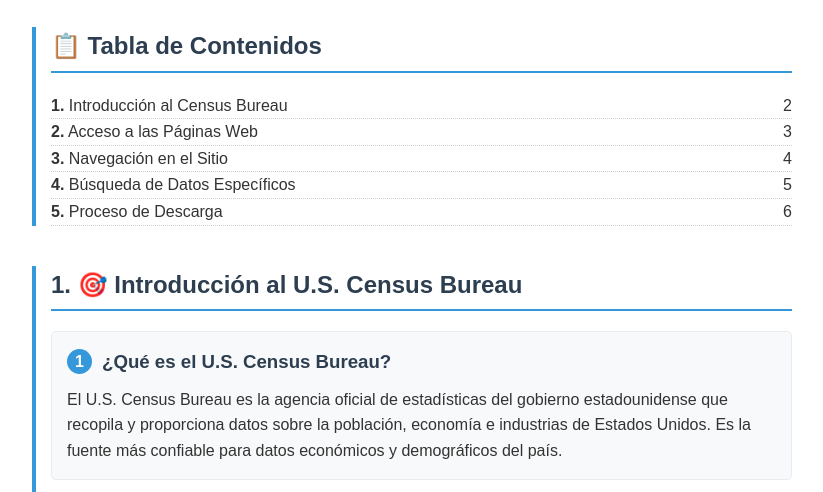
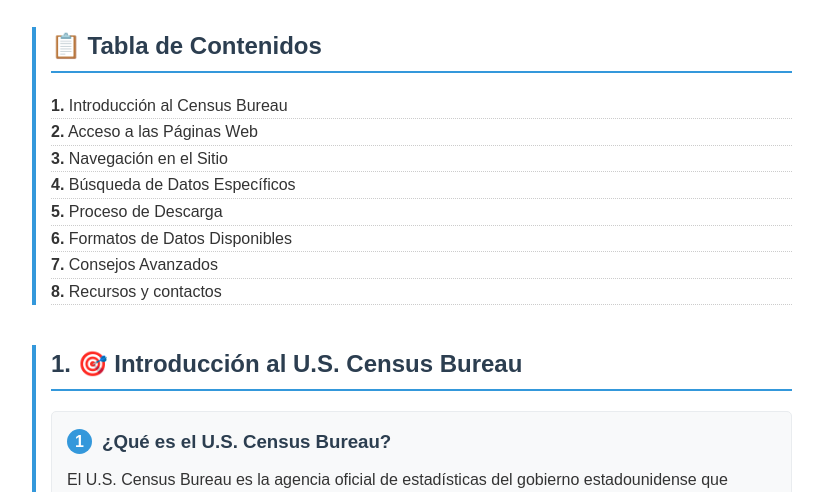
Before and after one commit to RodoMeo/US_Census, a plain HTML site: page index.html in a window 1280 px wide. Shown: the part 265-757 px from the top of the page, without its empty margins (228-1051 px from the left). Drawn offline with Linux system fonts and the light colour scheme.

Commit message:
Actualizacion_index

```diff
--- a/index.html
+++ b/index.html
@@ -295,19 +295,26 @@
     <h2>📋 Tabla de Contenidos</h2>
     <ul style="list-style: none; padding: 0; font-family: sans-serif;">
         <li style="display: flex; justify-content: space-between; border-bottom: 1px dotted #ccc;">
-            <span><strong>1.</strong> Introducción al Census Bureau</span><span>2</span>
+            <span><strong>1.</strong> Introducción al Census Bureau</span><span></span>
         </li>
         <li style="display: flex; justify-content: space-between; border-bottom: 1px dotted #ccc;">
-            <span><strong>2.</strong> Acceso a las Páginas Web</span><span>3</span>
+            <span><strong>2.</strong> Acceso a las Páginas Web</span><span></span>
         </li>
         <li style="display: flex; justify-content: space-between; border-bottom: 1px dotted #ccc;">
-            <span><strong>3.</strong> Navegación en el Sitio</span><span>4</span>
+            <span><strong>3.</strong> Navegación en el Sitio</span><span></span>
         </li>
         <li style="display: flex; justify-content: space-between; border-bottom: 1px dotted #ccc;">
-            <span><strong>4.</strong> Búsqueda de Datos Específicos</span><span>5</span>
+            <span><strong>4.</strong> Búsqueda de Datos Específicos</span><span></span>
         </li>
         <li style="display: flex; justify-content: space-between; border-bottom: 1px dotted #ccc;">
-            <span><strong>5.</strong> Proceso de Descarga</span><span>6</span>
+            <span><strong>5.</strong> Proceso de Descarga</span><span></span>
+        <li style="display: flex; justify-content: space-between; border-bottom: 1px dotted #ccc;">
+            <span><strong>6.</strong> Formatos de Datos Disponibles</span><span></span>
+        <li style="display: flex; justify-content: space-between; border-bottom: 1px dotted #ccc;">
+            <span><strong>7.</strong> Consejos Avanzados</span><span></span>
+        <li style="display: flex; justify-content: space-between; border-bottom: 1px dotted #ccc;">
+            <span><strong>8.</strong> Recursos y contactos</span><span></span>
+
         </li>
     </ul>
 </div>
@@ -733,20 +740,21 @@
                 </div>
                 <strong>Centro de Ayuda:</strong>
                 <div class="url-box">
-                    <div class="url-text">https://ask.census.gov/</div>
-                    <div class="qr-code">QR<br>Code</div>
+                    <div class="url-text"><a href=https://ask.census.gov target="_blank" style=text-decoration:none;color:inherit;>https://ask.census.gov/</a>
+                    </div>
                 </div>
 
                 <strong>Documentación Técnica:</strong>
                 <div class="url-box">
-                    <div class="url-text">https://www.census.gov/programs-surveys/economic-census/guidance.html</div>
-                    <div class="qr-code">QR<br>Code</div>
+                    <div class="url-text"><a href=https://www.census.gov/programs-surveys/economic-census/guidance.html target="_blank" style=text-decoration:none;color:inherit;>https://www.census.gov/programs-surveys/economic-census/guidance.html</a>
+                    </div>
+
                 </div>
 
                 <strong>Tutoriales en Video:</strong>
                 <div class="url-box">
-                    <div class="url-text">https://www.census.gov/data/training-workshops.html</div>
-                    <div class="qr-code">QR<br>Code</div>
+                    <div class="url-text"><a href=https://www.census.gov/data/training-workshops.html target="_blank" style=text-decoration:none;color:inherit;>https://www.census.gov/data/training-workshops.html</a>
+
                 </div>
             </div>
 
@@ -758,9 +766,9 @@
         <div class="page-break"></div>
 
 
-        <!-- SECCIÓN 9: RECURSOS Y CONTACTOS -->
+        <!-- SECCIÓN 8: RECURSOS Y CONTACTOS -->
         <div class="section">
-            <h2>9. 📞 Recursos y Contactos</h2>
+            <h2>8. 📞 Recursos y Contactos</h2>
 
             <div class="contact-info">
                 <h3>🎯 Contactos Principales del U.S. Census Bureau</h3>
```
